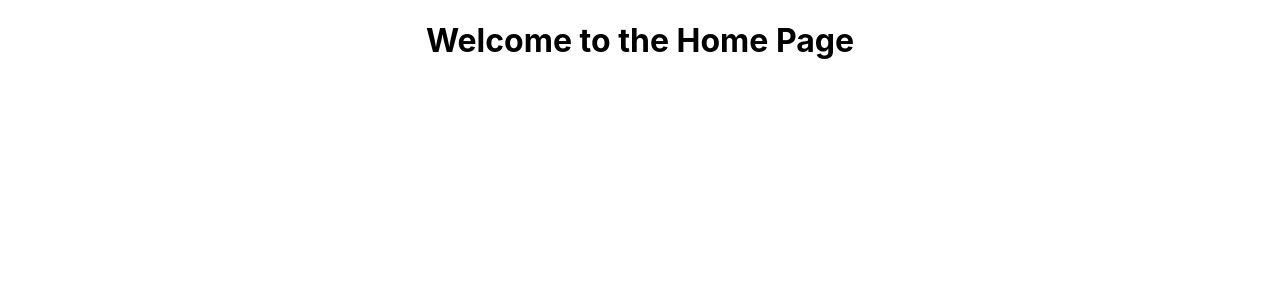
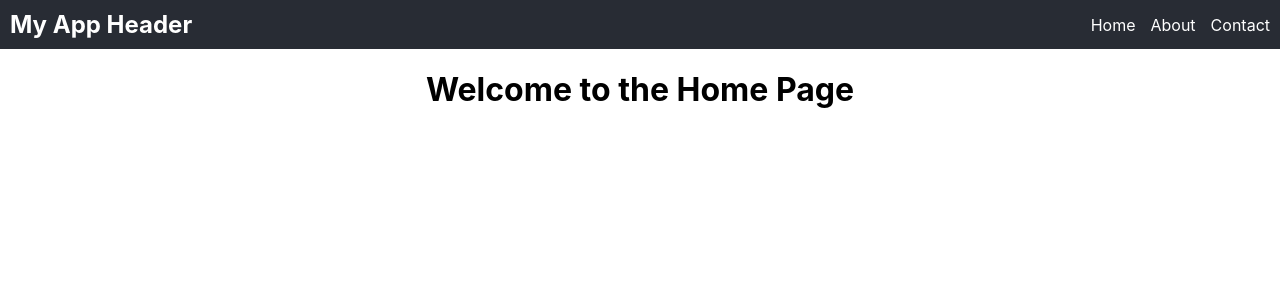
Before and after one commit to Ankush-Hegde/DSA_Wiz, a React (Create React App) app: page /home in a window 1280 px wide. Shown: the top 300 px of the page. Built offline with nearby package versions, Linux system fonts and the light colour scheme.

Commit message:
completed

```diff
--- a/src/App.js
+++ b/src/App.js
@@ -8,6 +8,7 @@ import {
 import './App.css';
 
 import Home from './pages/Home';
+import HeaderLayout from './layouts/HeaderLayout'
 
 function App() {
   return (
@@ -15,6 +16,14 @@ function App() {
       <AppContent />
     </Router>
   );
+}
+
+function getHeaderLayout(Component) {
+  return (
+    <HeaderLayout>
+      <Component />
+    </HeaderLayout>
+  )
 }
 
 function AppContent() {
@@ -27,7 +36,7 @@ function AppContent() {
   return (
     <div className="App">
       <Routes>
-        <Route path="/home" element={<Home />} />
+        <Route path="/home" element={getHeaderLayout(Home)} />
       </Routes>
     </div>
   );
--- /dev/null
+++ b/src/components/Header.js
@@ -0,0 +1,19 @@
+import React from "react";
+import "../styles/components/Header.css"; // Import the separate CSS file for styling
+
+function Header() {
+  return (
+    <header className="header">
+      <h1 className="header-title">My App Header</h1>
+      <nav className="header-nav">
+        <ul>
+          <li><a href="/">Home</a></li>
+          <li><a href="/about">About</a></li>
+          <li><a href="/contact">Contact</a></li>
+        </ul>
+      </nav>
+    </header>
+  );
+}
+
+export default Header;
--- /dev/null
+++ b/src/layouts/HeaderLayout.js
@@ -0,0 +1,13 @@
+import React from "react";
+import Header from "../components/Header"
+
+function HeaderLayout({ children }) {
+  return (
+    <>
+      <Header/>
+      {children}
+    </>
+  );
+}
+
+export default HeaderLayout;
--- /dev/null
+++ b/src/styles/components/Header.css
@@ -0,0 +1,31 @@
+.header {
+    background-color: #282c34;
+    color: white;
+    padding: 10px;
+    display: flex;
+    justify-content: space-between;
+    align-items: center;
+  }
+
+  .header-title {
+    font-size: 1.5rem;
+    margin: 0;
+  }
+
+  .header-nav ul {
+    list-style: none;
+    margin: 0;
+    padding: 0;
+    display: flex;
+    gap: 15px;
+  }
+
+  .header-nav a {
+    color: white;
+    text-decoration: none;
+    font-size: 1rem;
+  }
+
+  .header-nav a:hover {
+    text-decoration: underline;
+  }
```
